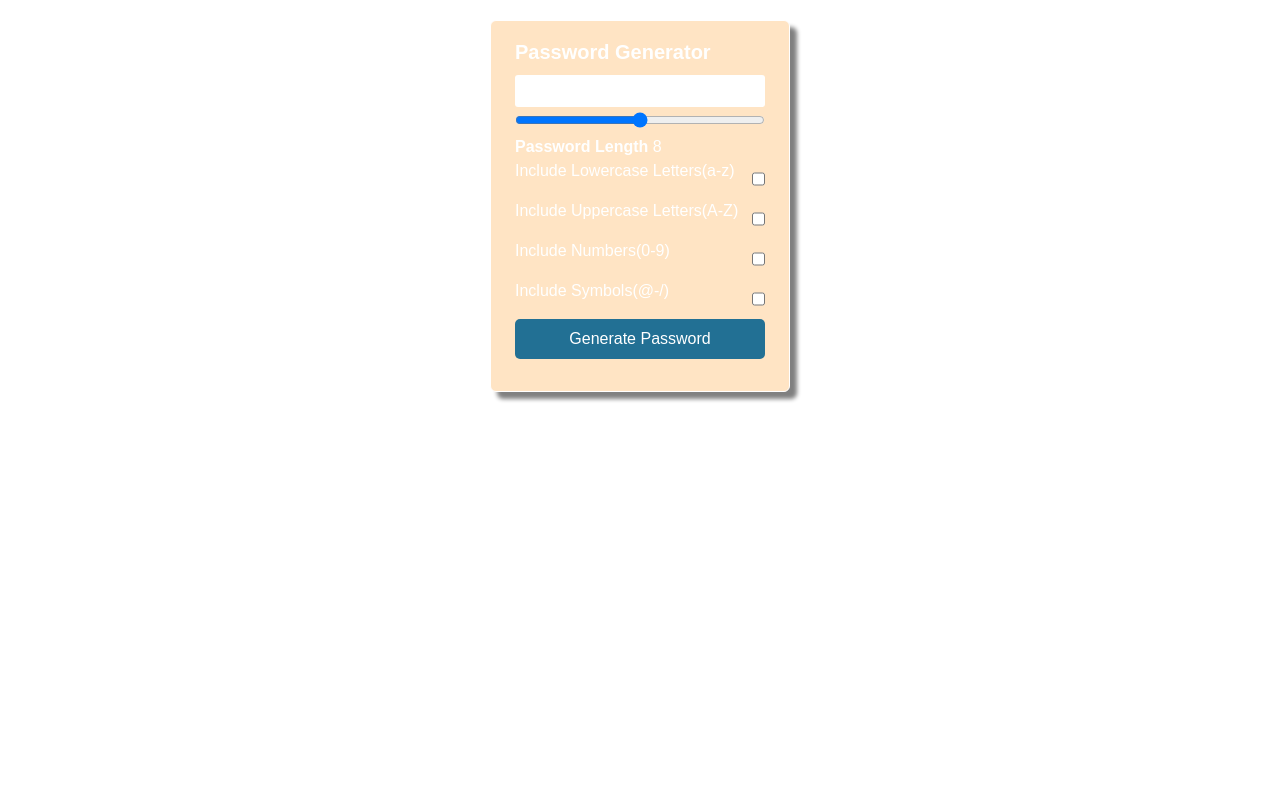
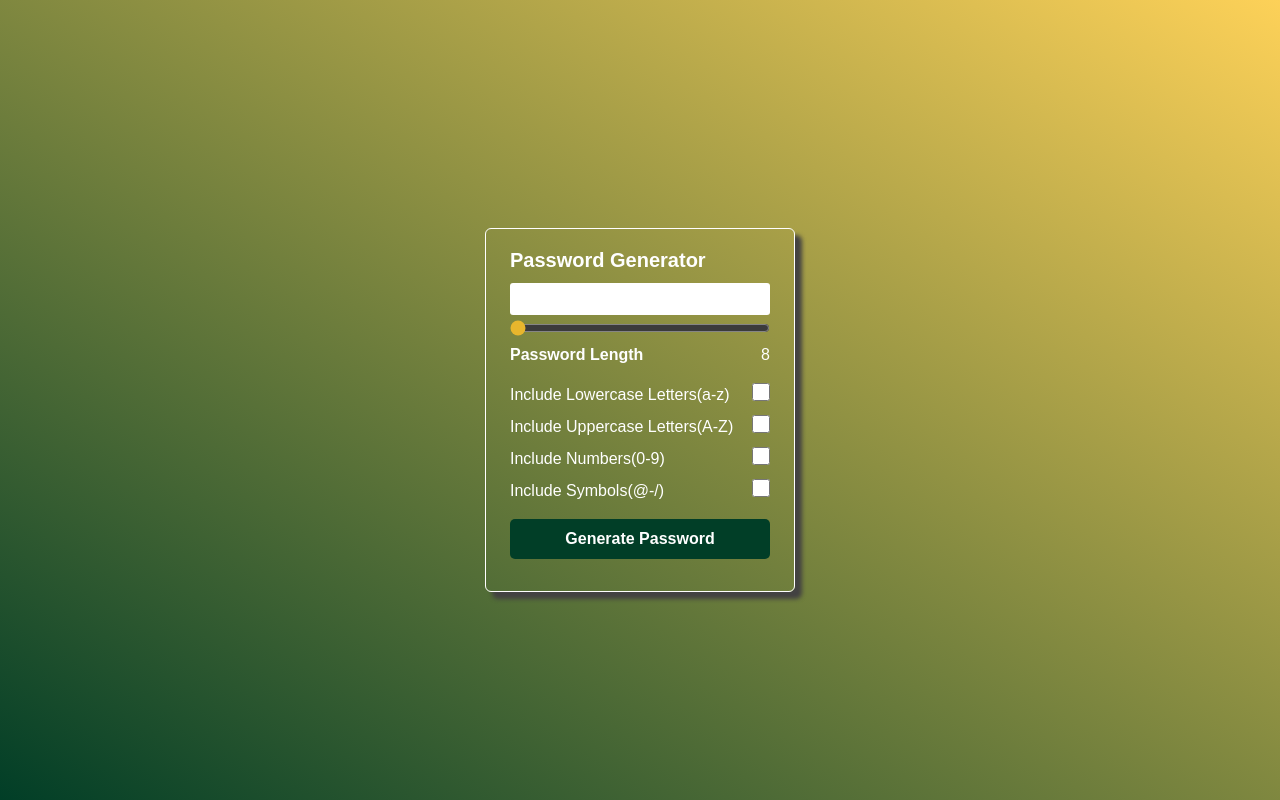
Before and after one commit to Iqra327/Password-Generator, a plain HTML site: page index.html in a window 1280 px wide. Drawn offline with nearby package versions, Linux system fonts and the light colour scheme.

Commit message:
Finish designing

```diff
--- a/index.html
+++ b/index.html
@@ -10,29 +10,41 @@
   <script defer src="script.js"></script>
 </head>
 <body>
-  <div class="main-container mx-auto px-4 py-3 rounded">
-    <p class="fw-bold fs-5 pb-0 mb-0">Password Generator</p>
-    <input type="text" class="w-100 border-0 mb-1 mt-2 p-1" style="border-radius: 3px;">
-    <input type="range" class="w-100 border-0">
-    <p class="fw-bold d-inline">Password Length</p>
-    <p class="d-inline pass-length">8</p>
+  <div class="main-container px-4 py-3 rounded">
+    <p class="fw-bold fs-5 pb-0 mb-0">
+      Password Generator
+    </p>
+    <input type="text" class="w-100 border-0 mb-1 mt-2 p-1 bg-white" style="border-radius: 3px;" disabled>
+    <input type="range" class="w-100 border-0" min="8" max="30" value="8">
     <div class="d-flex">
-      <p>Include Lowercase Letters(a-z)</p>
-      <input type="checkbox" class="checkbox-input">
+      <p class="fw-bold flex-grow-1">
+        Password Length
+      </p>
+      <span>8</span>
     </div>
-    <div class="d-flex div-pass-check">
-      <p>Include Uppercase Letters(A-Z)</p>
-      <input type="checkbox" class="checkbox-input">
+
+    <div class="d-flex mb-2">
+      <label for="lowecase" class="flex-grow-1">Include Lowercase Letters(a-z)</label>
+      <input type="checkbox" name="lowecase" id="lowecase"class="checkbox-input">
     </div>
-    <div class="d-flex">
-      <p>Include Numbers(0-9)</p>
-      <input type="checkbox" class="checkbox-input">
+
+    <div class="d-flex mb-2">
+      <label for="uppercase" class="flex-grow-1">Include Uppercase Letters(A-Z)</label>
+      <input type="checkbox" name="uppercase" id="uppercase" class="checkbox-input">
     </div>
-    <div class="d-flex">
-      <p>Include Symbols(@-/)</p>
-      <input type="checkbox" class="checkbox-input">
+
+    <div class="d-flex mb-2">
+      <label for="numbers" class="flex-grow-1">Include Numbers(0-9)</label>
+      <input type="checkbox" name="numbers" id="numbers"  class="checkbox-input">
     </div>
-    <button class="w-100 p-2 border-0 btn-generate-psw ">Generate Password</button>
+
+    <div class="d-flex mb-3">
+      <label for="symbols" class="flex-grow-1">Include Symbols(@-/)</label>
+      <input type="checkbox" name="symbols" id="symbols" class="checkbox-input">
+    </div>
+    <button class="w-100 p-2 fw-bold border-0 btn-generate-psw ">
+      Generate Password
+    </button>
 
 
     <p></p>
--- a/style.css
+++ b/style.css
@@ -1,23 +1,37 @@
 body{
+  display: flex;
+  justify-content: center;
+  align-items: center;
+  max-width: 100vw;
+  min-height: 100vh;
   padding-top: 20px;
+  background: linear-gradient(to right top, #013e27, #fdd158);
 }
 .main-container{
-  width: 300px;
+  width: 310px;
   border: 1px solid;
   font-family: sans-serif;
-  background-color:bisque;
   color: white;
-  box-shadow: 7px 7px 4px 0px gray;
-}
-.checkbox-input{
-  margin-left: auto;
-}
-.div-pass-check{
-  text-align: center !important;
-  justify-content: center;
+  box-shadow: 7px 7px 4px 0px rgb(67, 66, 66);
+  background: transparent;
 }
 .btn-generate-psw{
-  background-color: rgb(34, 112, 148);
+  background-color: #013e27;
   color: white;
   border-radius: 5px;
 }
+.btn-generate-psw:hover{
+  background-color:#013e27
+}
+input[type="checkbox"],
+input[type="range"],
+label{
+  cursor: pointer;
+}
+input[type="checkbox"]{
+  width: 18px;
+  height: 18px;
+}
+input[type="range"]{
+  accent-color: #e8b62d;
+}
```
